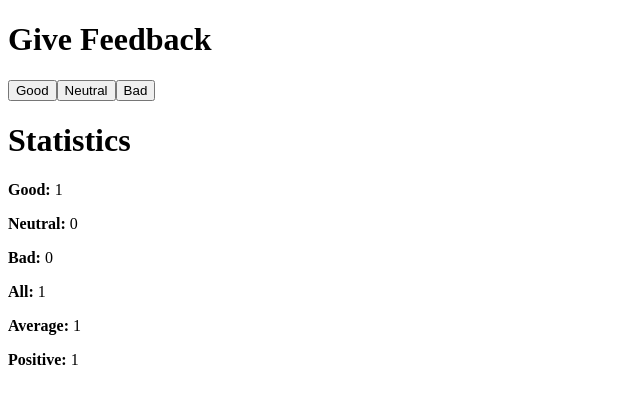
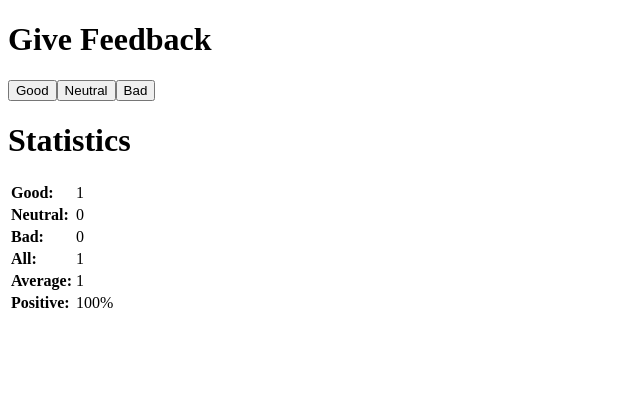
Before and after one commit to aprestoes/fullstackopen-submissions, a React (Vite) app in the folder part1/unicafe/: page / in a window 1280 px wide. Both pictures are taken after a click on the button "Good". Shown: the top 404 px of the page, without its empty margins (0-640 px from the left). Built offline with nearby package versions, Linux system fonts and the light colour scheme; the HTML template or start-up script is replaced by a standard one.

Commit message:
Completed Exercise 1.11

```diff
--- a/part1/unicafe/src/App.jsx
+++ b/part1/unicafe/src/App.jsx
@@ -3,9 +3,10 @@ import { useState } from 'react'
 const Button = ({ onClick, text }) => <button onClick={onClick}>{text}</button>
 const StatisticLine = ({ value, text }) => {
   return (
-    <div>
-      <p><b>{text}</b> {value}</p>
-    </div>
+    <tr>
+      <td><b>{text}</b></td>
+      <td>{value}</td>
+    </tr>
   );
 };
 
@@ -16,12 +17,16 @@ const Statistics = (props) => {
     return (
       <div>
         <h1>Statistics</h1>
-        <StatisticLine value={props.stats.good} text="Good: " />
-        <StatisticLine value={props.stats.neutral} text="Neutral: " />
-        <StatisticLine value={props.stats.bad} text="Bad: " />
-        <StatisticLine value={props.stats.total} text="All: " />
-        <StatisticLine value={parseFloat(props.stats.score / props.stats.total)} text="Average: " />
-        <StatisticLine value={parseFloat(props.stats.good / props.stats.total)} text="Positive: " />
+        <table>
+          <tbody>
+            <StatisticLine value={props.stats.good} text="Good: " />
+            <StatisticLine value={props.stats.neutral} text="Neutral: " />
+            <StatisticLine value={props.stats.bad} text="Bad: " />
+            <StatisticLine value={props.stats.total} text="All: " />
+            <StatisticLine value={parseFloat(props.stats.score / props.stats.total)} text="Average: " />
+            <StatisticLine value={Math.round((props.stats.good / props.stats.total) * 100) + "%"} text="Positive: " />
+          </tbody>
+        </table>
       </div>
   );
   }
```
